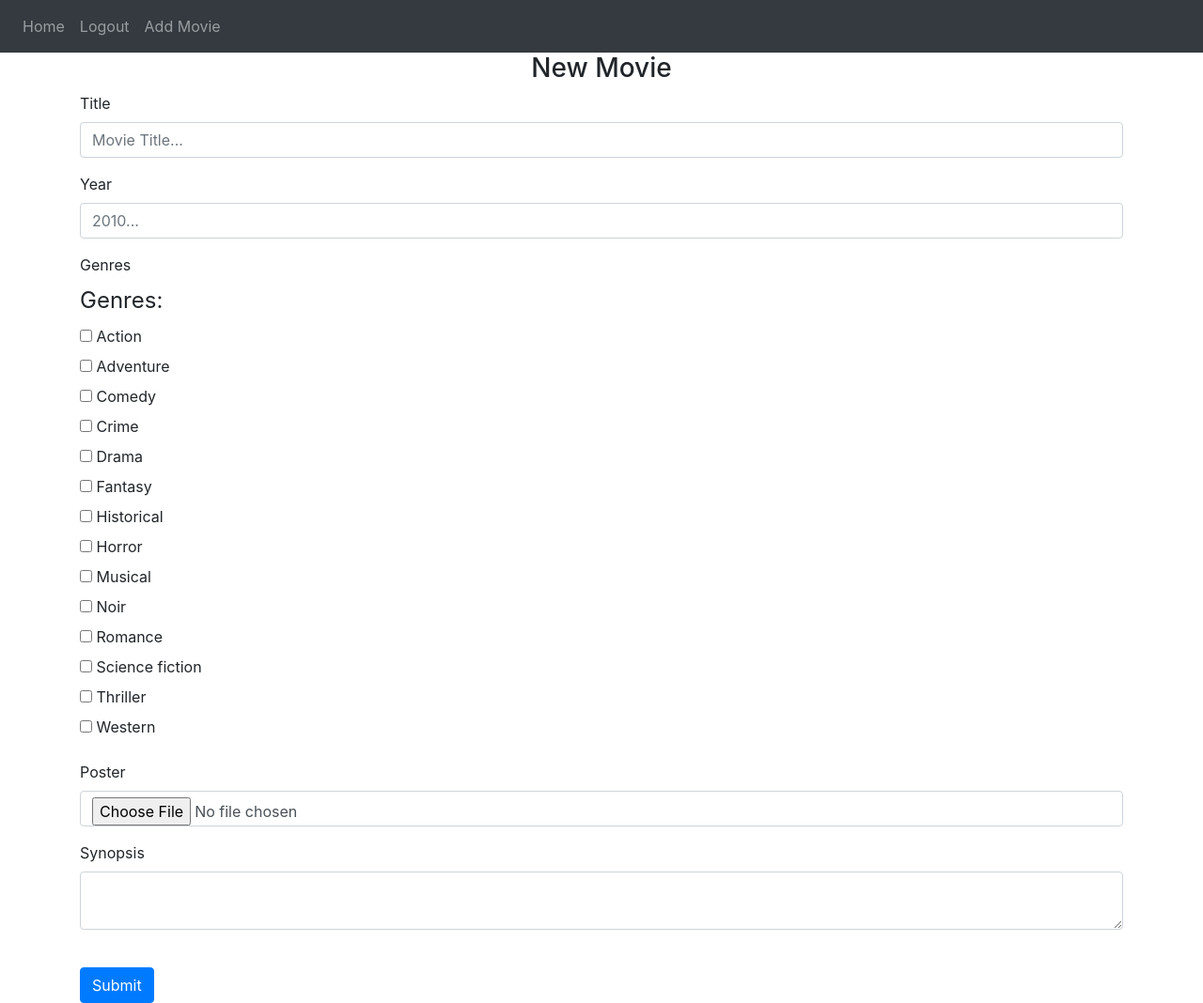
After one commit to James-Dugo/J-RCinema, a Flask app: page /add-movie in a window 1280 px wide. The commit adds this page. Shown: the whole page at 94% size. Run offline with Flask 3, Linux system fonts and the light colour scheme; the visitor is signed in with stand-in values (Sample User, id 1); some libraries are stand-ins or nearby versions.

Commit message:
added new Movie entry form

```diff
--- a/website/templates/base.html
+++ b/website/templates/base.html
@@ -3,7 +3,7 @@
   <head>
     <meta charset="utf-8" />
     <meta http-equiv="X-UA-Compatible" content="IE=edge" />
-    <title>J&R's Cinema</title>
+    <title>J&R Cinema</title>
     <meta name="description" content="" />
     <meta name="viewport" content="width=device-width, initial-scale=1" />
 
@@ -36,6 +36,7 @@
                 <a class="nav-item nav-link" id="home" href="/">Home</a>
                 {% if user.is_authenticated%}
                 <a class="nav-item nav-link" id="logout" href="/logout">Logout</a>
+                <a class="nav-item nav-link" id="add-movie" href="/add-movie">Add Movie</a>
                 {% else %}
                 <a class="nav-item nav-link" id="login" href="/login">Login</a>
                 <a class="nav-item nav-link" id="signup" href="/signup">Sign Up</a>
--- a/website/templates/home.html
+++ b/website/templates/home.html
@@ -5,7 +5,8 @@
     {% for movie in movies %}
     <ul class="list-group list-group-flush" id="movie">
         <li class="list-group-item" id="movie-title">{{ movie.title }}</li>
-        <li class="list-group-item" id="movie-poster"><img src="{{ movie.poster }}" width="486" height="720"></li>
+        <li class="list-group-item" id="movie-poster"><img src="/Movie Posters/{{ movie.poster }}" width="486" height="720"></li>
     </ul>
+    {% endfor %}
 </ul>
 {%endblock%}
--- /dev/null
+++ b/website/templates/movie-entry.html
@@ -0,0 +1,107 @@
+{% extends "base.html" %}
+{% block content %}
+<form method="POST">
+    <h3 align="center">New Movie</h3>
+    <div class="form-group">
+        <label for="title">Title</label>
+        <input
+            type="text"
+            class="form-control"
+            id="title"
+            name="title"
+            placeholder="Movie Title..."
+        />
+    </div>
+    <div class="form-group">
+        <label for="year">Year</label>
+        <input
+            type="number"
+            class="form-control"
+            id="year"
+            name="year"
+            placeholder="2010..."
+        />
+    </div>
+    <div class="form-group">
+        <label for="genre">Genres</label>
+        <fieldset>
+            <legend>Genres:</legend>
+            <div>
+                <input type="checkbox" id="action" name="genre" value="action" />
+                <label for="action">Action</label>
+            </div>
+            <div>
+                <input type="checkbox" id="adventure" name="genre" value="adventure" />
+                <label for="adventure">Adventure</label>
+            </div>
+            <div>
+                <input type="checkbox" id="comedy" name="genre" value="comedy" />
+                <label for="comedy">Comedy</label>
+            </div>
+            <div>
+                <input type="checkbox" id="crime" name="genre" value="crime" />
+                <label for="crime">Crime</label>
+            </div>
+            <div>
+                <input type="checkbox" id="action" name="drama" value="drama" />
+                <label for="drama">Drama</label>
+            </div>
+            <div>
+                <input type="checkbox" id="fantasy" name="genre" value="fantasy" />
+                <label for="fantasy">Fantasy</label>
+            </div>
+            <div>
+                <input type="checkbox" id="historical" name="genre" value="historical" />
+                <label for="historical">Historical</label>
+            </div>
+            <div>
+                <input type="checkbox" id="horror" name="genre" value="horror" />
+                <label for="horror">Horror</label>
+            </div>
+            <div>
+                <input type="checkbox" id="musical" name="genre" value="musical" />
+                <label for="musical">Musical</label>
+            </div>
+            <div>
+                <input type="checkbox" id="noir" name="genre" value="noir" />
+                <label for="noir">Noir</label>
+            </div>
+            <div>
+                <input type="checkbox" id="romance" name="genre" value="romance" />
+                <label for="romance">Romance</label>
+            </div>
+            <div>
+                <input type="checkbox" id="science-fiction" name="genre" value="science-fiction" />
+                <label for="science-fiction">Science fiction</label>
+            </div>
+            <div>
+                <input type="checkbox" id="thriller" name="genre" value="thriller" />
+                <label for="thriller">Thriller</label>
+            </div>
+            <div>
+                <input type="checkbox" id="western" name="genre" value="western" />
+                <label for="western">Western</label>
+            </div>
+    </fieldset>
+    </div>
+    <div class="form-group">
+        <label for="poster">Poster</label>
+        <input
+            type="file"
+            class="form-control"
+            id="poster"
+            name="poster"
+            accept="image/png, image/jpeg"
+        />
+    </div>
+    <div class="form-group">
+        <label for="synopsis">Synopsis</label>
+        <textarea
+            class="form-control"
+            id="synopsis"
+            name="synopsis"
+        ></textarea>
+    </div>
+    <br />
+    <button type="submit" class="btn btn-primary">Submit</button>
+{% endblock %}
--- a/website/views.py
+++ b/website/views.py
@@ -1,15 +1,18 @@
-from flask import Blueprint, render_template, request, flash, jsonify
+from flask import Blueprint, render_template, request, flash, jsonify, url_for
 from flask_login import login_required, current_user
-from .models import Movie
+from .models import Movie, User
 from . import db
 import json
 
 views = Blueprint('views', __name__)
 
 @views.route('/')
-@login_required
 def home():
-    return render_template("home.html", user=current_user)
+    movies=Movie.query.all()
+    if movies:
+        return render_template("home.html", user=current_user, movies=movies)
+    else:
+        return render_template("home.html", user=current_user)
 
 @views.route('/reset')
 @login_required
@@ -17,6 +20,25 @@ def reset():
     db.drop_all()
     db.create_all()
 
+@views.route("/add-movie", methods=["GET", "POST"])
+@login_required
+def add_movie():
+    if request.method == "POST":
+        title = request.form.get("title")
+        year = request.form.get("year")
+        genre = request.form.get("genre")
+        poster = request.form.get("poster")
+        synopsis = request.form.get("synopsis")
+        new_movie = Movie(title=title, year=year, genre=genre,poster=poster,synopsis=synopsis)
+        print(new_movie)
+        db.session.add(new_movie)
+        db.session.commit()
+        print("title: "+title)
+        print("year: "+year)
+        print("genre: "+genre)
+        print("poster: "+poster)
+        print("synopsis: "+synopsis)
+    return render_template("movie-entry.html", user=current_user)
 
 @views.route('/delete-movie', methods=['POST'])
 def delete_movie():
```
